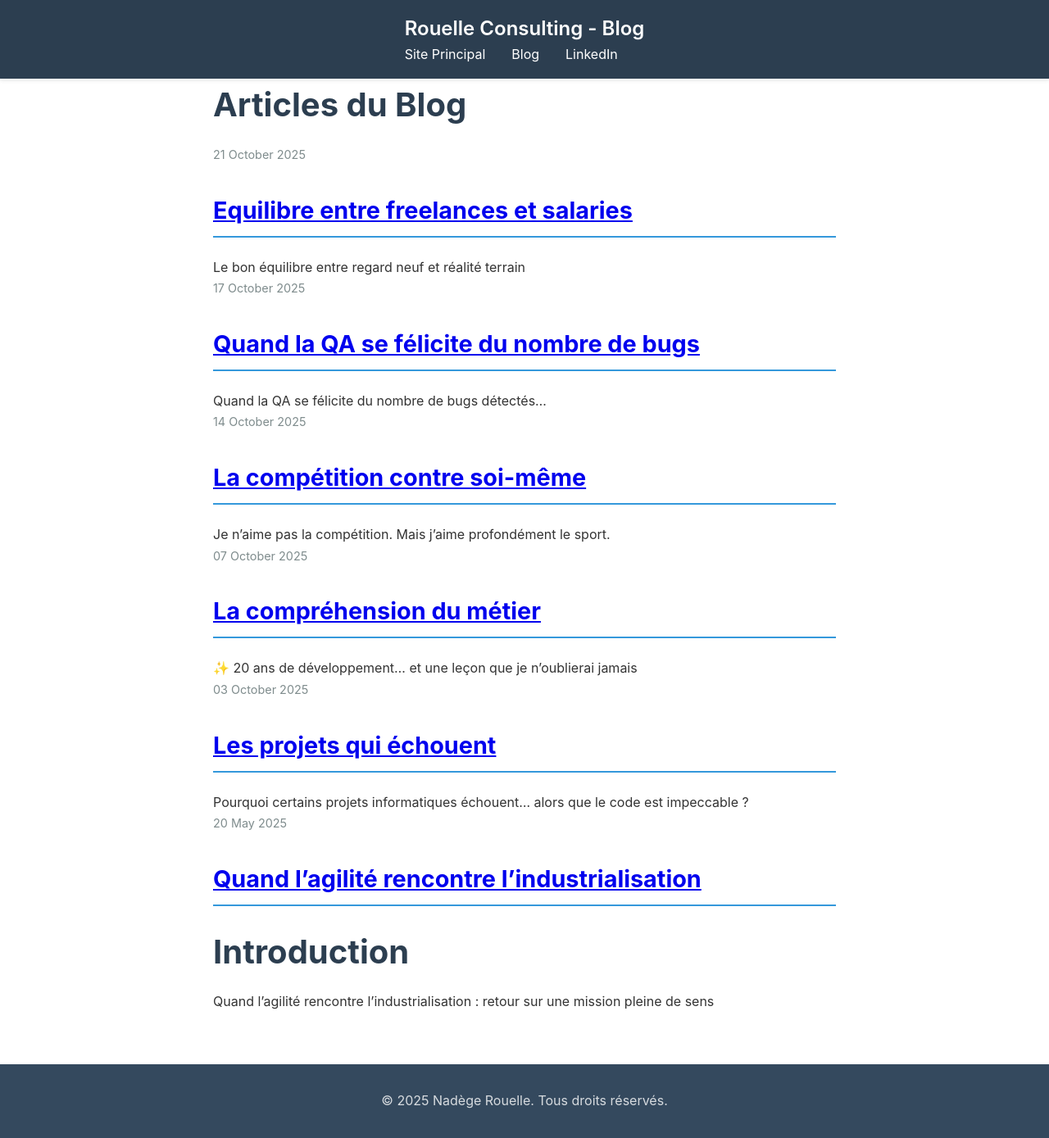
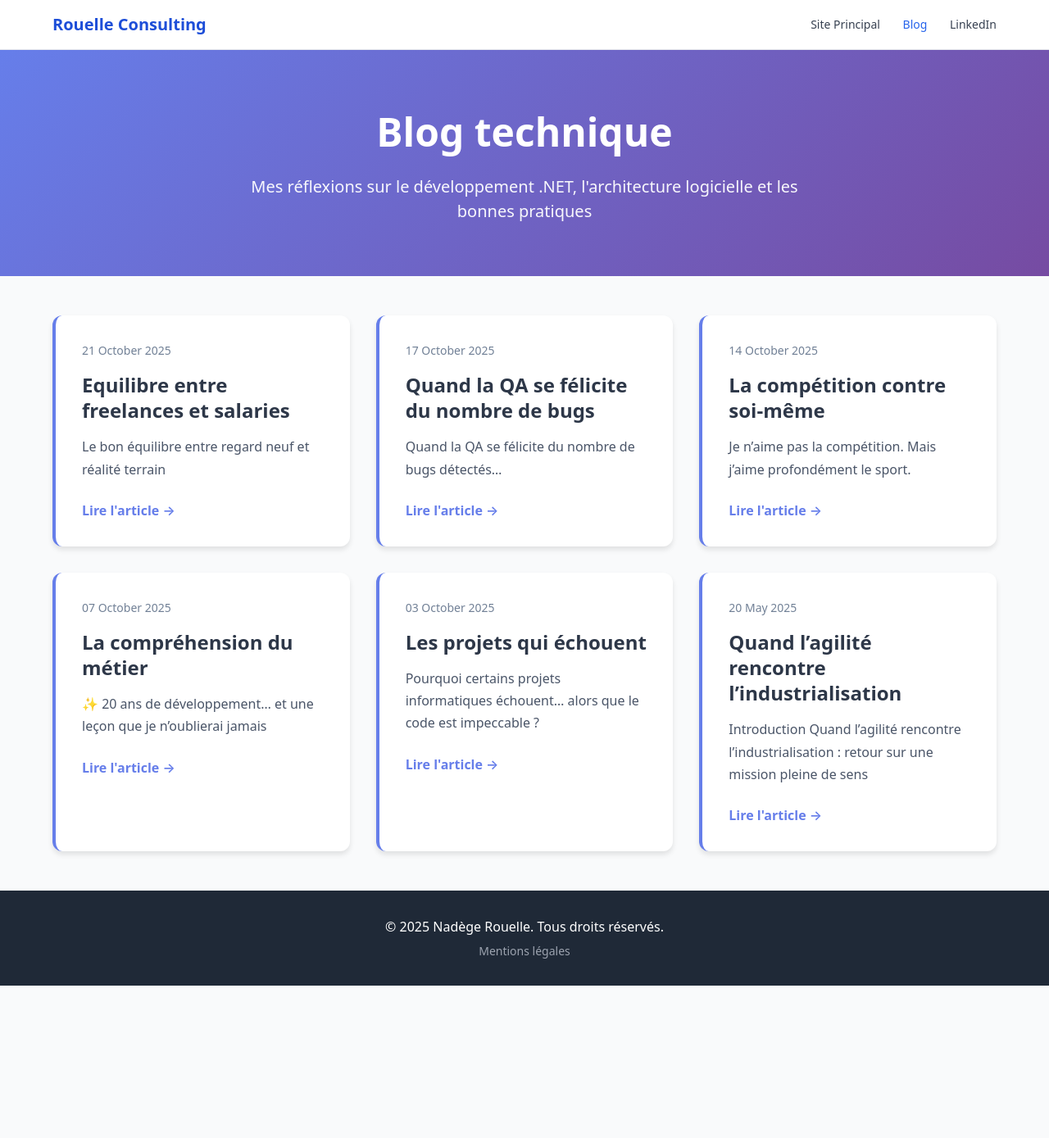
Before and after one commit to nrouelle/rouelleconsulting, a Jekyll site: the page built from blog/index.html, in a window 1280 px wide. Shown: the whole page at 82% size. Built offline with Jekyll 4.4.1, drawn with Linux system fonts in a browser that asks for light colours; after the commit the page ends 1203 px from its top, so only the background shows below that.

Commit message:
update ui design

```diff
--- /dev/null
+++ b/_layouts/blog.html
@@ -0,0 +1,186 @@
+<!DOCTYPE html>
+<html lang="fr">
+<head>
+  <meta charset="UTF-8">
+  <meta name="viewport" content="width=device-width, initial-scale=1.0">
+  <title>{% if page.title %}{{ page.title }} - {% endif %}{{ site.title }}</title>
+  <meta name="description" content="{{ site.description }}">
+
+  <!-- Google Analytics -->
+  <script async src="https://www.googletagmanager.com/gtag/js?id=G-7LYXXZY2WP"></script>
+  <script>
+    window.dataLayer = window.dataLayer || [];
+    function gtag(){dataLayer.push(arguments);}
+    gtag('js', new Date());
+    gtag('config', 'G-7LYXXZY2WP');
+  </script>
+
+  <!-- Tailwind CSS -->
+  <link href="https://cdn.jsdelivr.net/npm/tailwindcss@2.2.19/dist/tailwind.min.css" rel="stylesheet">
+
+  <style>
+    .blog-hero {
+      background: linear-gradient(135deg, #667eea 0%, #764ba2 100%);
+      color: white;
+      padding: 4rem 1.5rem;
+      text-align: center;
+    }
+
+    .hero-content h1 {
+      font-size: 3rem;
+      font-weight: 700;
+      margin-bottom: 1rem;
+    }
+
+    .hero-description {
+      font-size: 1.25rem;
+      opacity: 0.95;
+      max-width: 700px;
+      margin: 0 auto;
+    }
+
+    .posts-section {
+      max-width: 1200px;
+      margin: 3rem auto;
+      padding: 0 1.5rem;
+    }
+
+    .posts-grid {
+      display: grid;
+      grid-template-columns: repeat(auto-fill, minmax(350px, 1fr));
+      gap: 2rem;
+    }
+
+    .post-card {
+      background: white;
+      border-radius: 0.75rem;
+      padding: 2rem;
+      box-shadow: 0 4px 6px rgba(0, 0, 0, 0.1);
+      transition: transform 0.3s ease, box-shadow 0.3s ease;
+      border-left: 4px solid #667eea;
+    }
+
+    .post-card:hover {
+      transform: translateY(-5px);
+      box-shadow: 0 10px 20px rgba(0, 0, 0, 0.15);
+    }
+
+    .post-card-header {
+      display: flex;
+      justify-content: space-between;
+      align-items: center;
+      margin-bottom: 1rem;
+    }
+
+    .post-date {
+      color: #718096;
+      font-size: 0.875rem;
+      font-weight: 500;
+    }
+
+    .post-categories {
+      display: flex;
+      gap: 0.5rem;
+      flex-wrap: wrap;
+    }
+
+    .category-tag {
+      background: #e6f2ff;
+      color: #667eea;
+      padding: 0.25rem 0.75rem;
+      border-radius: 9999px;
+      font-size: 0.75rem;
+      font-weight: 600;
+    }
+
+    .post-title {
+      font-size: 1.5rem;
+      font-weight: 700;
+      margin-bottom: 1rem;
+      line-height: 1.3;
+    }
+
+    .post-title a {
+      color: #2d3748;
+      text-decoration: none;
+      transition: color 0.2s;
+    }
+
+    .post-title a:hover {
+      color: #667eea;
+    }
+
+    .post-excerpt {
+      color: #4a5568;
+      line-height: 1.7;
+      margin-bottom: 1.5rem;
+    }
+
+    .read-more {
+      color: #667eea;
+      font-weight: 600;
+      text-decoration: none;
+      display: inline-flex;
+      align-items: center;
+      transition: transform 0.2s;
+    }
+
+    .read-more:hover {
+      transform: translateX(5px);
+    }
+
+    .no-posts {
+      text-align: center;
+      padding: 4rem 2rem;
+      color: #718096;
+      font-size: 1.125rem;
+    }
+
+    @media (max-width: 768px) {
+      .hero-content h1 {
+        font-size: 2rem;
+      }
+
+      .hero-description {
+        font-size: 1rem;
+      }
+
+      .posts-grid {
+        grid-template-columns: 1fr;
+      }
+    }
+  </style>
+</head>
+<body class="bg-gray-50">
+
+  <!-- Navigation -->
+  <nav class="bg-white border-b border-gray-200 px-6 py-4">
+    <div class="max-w-6xl mx-auto flex justify-between items-center">
+      <div class="text-xl font-bold text-blue-700">
+        <a href="/" class="hover:text-blue-800">Rouelle Consulting</a>
+      </div>
+      <div class="space-x-6 text-sm font-medium">
+        <a href="/" class="text-gray-700 hover:text-blue-600">Site Principal</a>
+        <a href="/blog/" class="text-blue-600 hover:text-blue-600">Blog</a>
+        <a href="https://www.linkedin.com/in/nadegerouelle-dev-dotnet/" target="_blank" class="text-gray-700 hover:text-blue-600">LinkedIn</a>
+      </div>
+    </div>
+  </nav>
+
+  <!-- Main Content -->
+  <main>
+    {{ content }}
+  </main>
+
+  <!-- Footer -->
+  <footer class="bg-gray-800 text-white text-center py-8 mt-12">
+    <div class="container mx-auto px-6">
+      <p>&copy; {{ 'now' | date: "%Y" }} {{ site.author }}. Tous droits réservés.</p>
+      <p class="text-sm text-gray-400 mt-2">
+        <a href="/mentions-legales.html" class="hover:text-white">Mentions légales</a>
+      </p>
+    </div>
+  </footer>
+
+</body>
+</html>
--- a/blog/index.html
+++ b/blog/index.html
@@ -1,22 +1,52 @@
 ---
-layout: default
+layout: blog
 title: Blog
 ---
 
-<div class="home">
-  <h1 class="page-heading">Articles du Blog</h1>
+<!-- Hero Section -->
+<section class="blog-hero">
+  <div class="hero-content">
+    <h1>Blog technique</h1>
+    <p class="hero-description">Mes réflexions sur le développement .NET, l'architecture logicielle et les bonnes pratiques</p>
+  </div>
+</section>
 
-  <ul class="post-list" style="list-style-type: none; padding: 0; margin: 0;">
+<!-- Posts Grid -->
+<section class="posts-section">
+  {% if site.posts.size > 0 %}
+    <div class="posts-grid">
       {% for post in site.posts %}
-      <li>
-        <span class="post-meta">{{ post.date | date: "%d %B %Y" }}</span>
-        <h2>
-          <a class="post-link" href="{{ post.url | relative_url }}">{{ post.title }}</a>
+        <article class="post-card">
+          <div class="post-card-header">
+            <time class="post-date" datetime="{{ post.date | date_to_xmlschema }}">
+              {{ post.date | date: "%d %B %Y" }}
+            </time>
+            {% if post.categories %}
+              <div class="post-categories">
+                {% for category in post.categories %}
+                  <span class="category-tag">{{ category }}</span>
+                {% endfor %}
+              </div>
+            {% endif %}
+          </div>
+
+          <h2 class="post-title">
+            <a href="{{ post.url | relative_url }}">{{ post.title }}</a>
           </h2>
+
           {% if post.excerpt %}
-          <p>{{ post.excerpt }}</p>
+            <p class="post-excerpt">{{ post.excerpt | strip_html | truncatewords: 30 }}</p>
           {% endif %}
-      </li>
+
+          <a href="{{ post.url | relative_url }}" class="read-more">
+            Lire l'article →
+          </a>
+        </article>
       {% endfor %}
-  </ul>
     </div>
+  {% else %}
+    <div class="no-posts">
+      <p>Aucun article pour le moment. Revenez bientôt !</p>
+    </div>
+  {% endif %}
+</section>
```
Also changed, not shown: _layouts/post.html (+175 -13 lines). Lines whose indentation alone changed are shown as unchanged.
